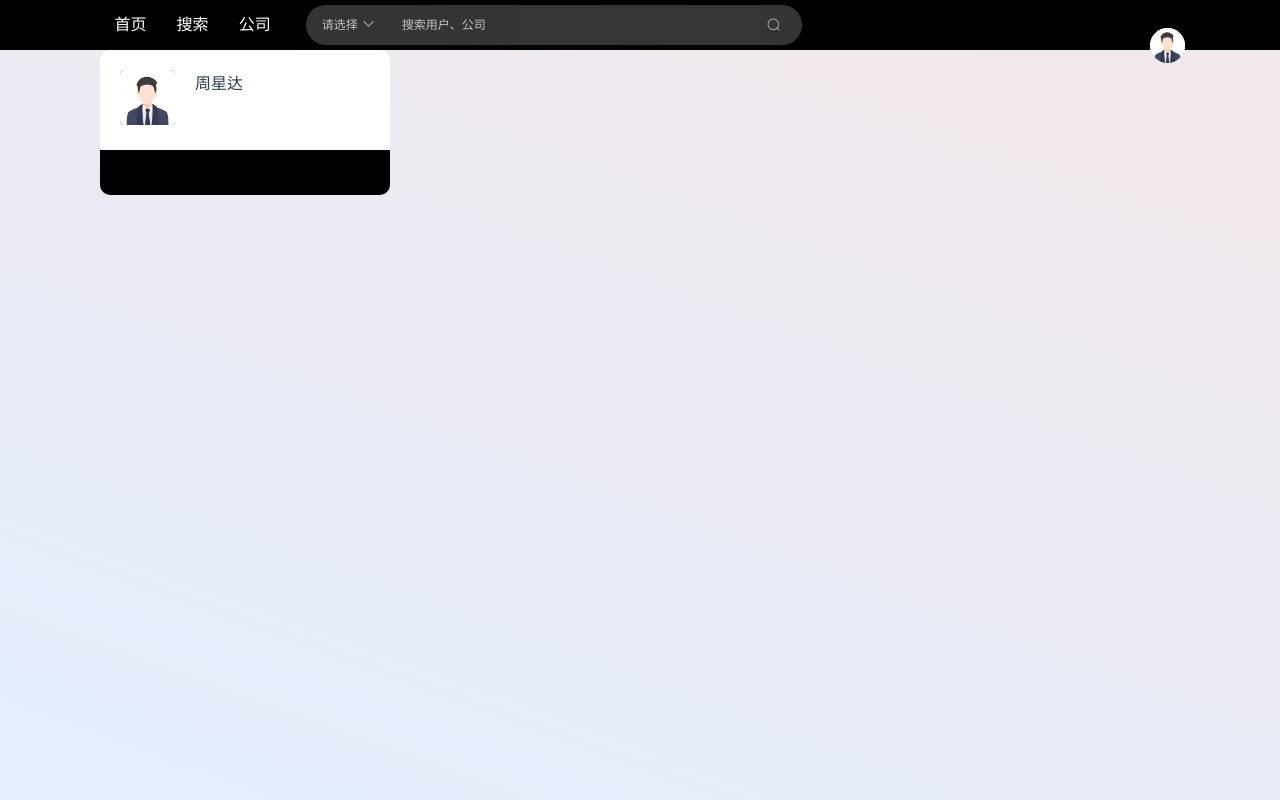
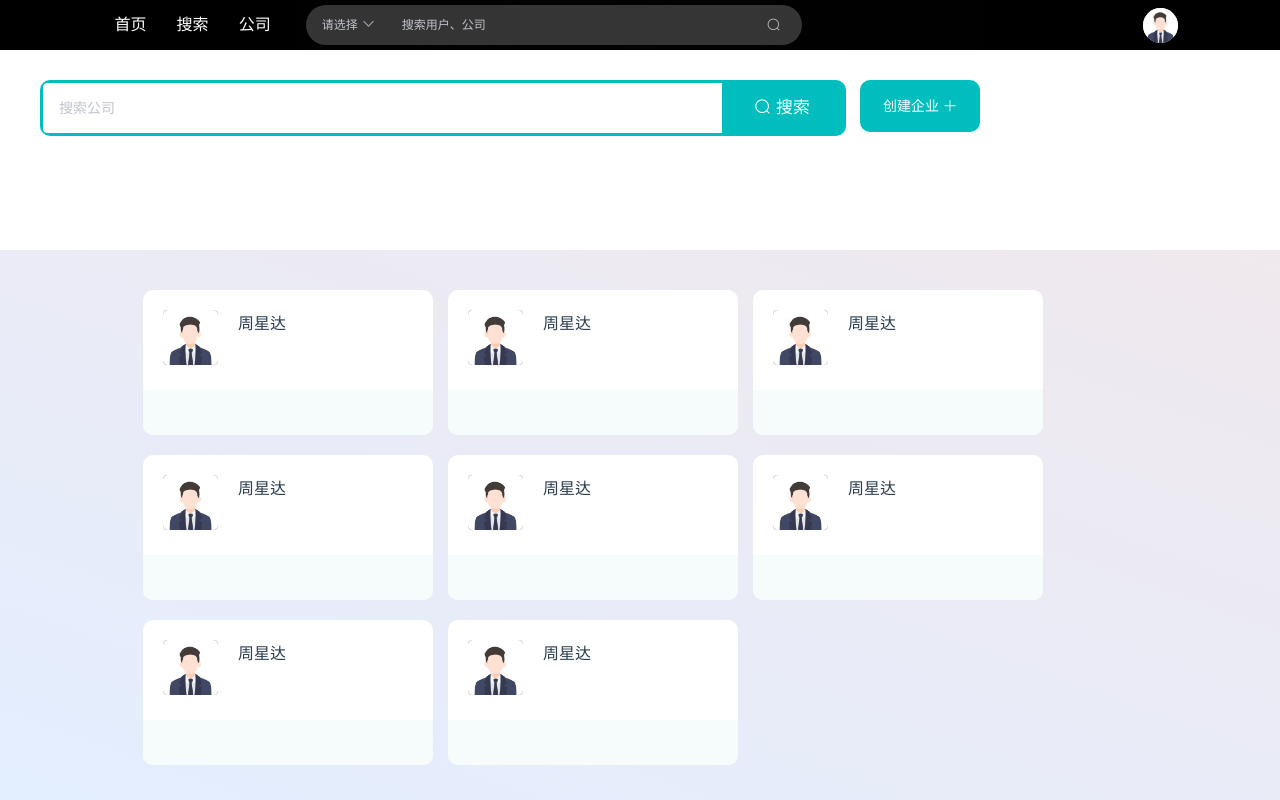
Before and after one commit to 2023-SE-13/24-SP-FrontEnd, a Vue app: page /aboutus in a window 1280 px wide. Built offline with nearby package versions, Linux system fonts and the light colour scheme.

Commit message:
实现搜索列表

```diff
--- a/src/components/CompanyUnit.vue
+++ b/src/components/CompanyUnit.vue
@@ -18,7 +18,7 @@ export default {
 }
 </script>
 
-<style lang="scss">
+<style lang="scss" scoped>
 .upper-box{
     height: 100px;
 }
@@ -26,9 +26,16 @@ export default {
     width: 290px;
     height: 145px;
     background-color: white;
-    margin-left:100px ;
+    // margin-left:100px ;
     border-radius: 10px;
     transition: 0.5s;
+    float: left;
+    // padding: 10px;
+    // margin-left: 20px;
+    // margin-top: 20px;
+    box-sizing: border-box;
+    margin-left: 15px;
+    margin-top: 20px;
 }
 
 .company-unit:hover{
@@ -45,7 +52,7 @@ export default {
 }
 .lower-box{
     height: 45px;
-    background-color: black;
+    background-color: #f6fcfc;
     border-radius: 0 0 10px 10px;
 }
 </style>
--- a/src/views/AboutView.vue
+++ b/src/views/AboutView.vue
@@ -1,6 +1,30 @@
 <template>
   <div class="about">
-    <CompanyUnit></CompanyUnit>
+    <div class="upper-bar">
+      <div class="search-bar">
+        <el-input placeholder="搜索公司" @input="allow" v-model="input" class="input-with-select">
+          <el-button slot="append" id="search-button" icon="el-icon-search" @click="Search" ref="button"
+            :disabled="NotAllowSearch">搜索 </el-button>
+        </el-input>
+      </div>
+      <div class="my-company">
+        <!-- 我的企业 -->
+        <el-button v-show="isInComp">我的企业 <i class="el-icon-office-building"></i></el-button>
+        <el-button v-show="!isInComp">创建企业 <i class="el-icon-plus"></i></el-button>
+      </div>
+    </div>
+    <div class="lower-bar">
+      <div class="company-container">
+        <CompanyUnit></CompanyUnit>
+        <CompanyUnit></CompanyUnit>
+        <CompanyUnit></CompanyUnit>
+        <CompanyUnit></CompanyUnit>
+        <CompanyUnit></CompanyUnit>
+        <CompanyUnit></CompanyUnit>
+        <CompanyUnit></CompanyUnit>
+        <CompanyUnit></CompanyUnit>
+      </div>
+    </div>
   </div>
 </template>
 <script>
@@ -8,10 +32,183 @@ import CompanyUnit from '../components/CompanyUnit.vue';
 export default {
   data() {
     return {
-
+      input: '',
+      NotAllowSearch: true,
+      isInComp: false
     }
+  },
+  methods: {
+    allow() {
+      if (this.input !== null && this.input !== '') {
+        this.$refs.button.$el.style.cursor = 'pointer'
+        this.NotAllowSearch = false
+      } else {
+        this.$refs.button.$el.style.cursor = 'not-allowed'
+        this.NotAllowSearch = true
+      }
+    },
   },
   components: { CompanyUnit }
 }
 </script>
-<style></style>
+<style lang="scss" scoped>
+.company-container {
+  width: 80%;
+
+  margin: 20px auto;
+  overflow: hidden;
+  justify-content: center;
+  box-sizing: border-box;
+}
+
+.upper-bar {
+  width: 100%;
+  height: 200px;
+  background-color: white;
+}
+
+.info-bar {
+  width: 100%;
+  height: 120px;
+  background: #00bebd;
+}
+
+.img-container {
+  display: block;
+  width: 100%;
+  height: 435px;
+  /* background-image: url("../assets/bg.webp"); */
+  /* float: left; */
+  position: relative;
+}
+
+.search-bar {
+  margin: 40px -600px;
+  float: left;
+  position: absolute;
+  left: 50%;
+  top: 5%;
+  border: solid 3px #00bebd;
+  border-radius: 10px;
+}
+
+.my-company {
+  float: right;
+  margin-top: 30px;
+  margin-right: 300px;
+  border: solid 3px #00bebd;
+  border-radius: 10px;
+  transition: 0.5s;
+}
+
+.my-company:hover {
+  box-shadow: 10px 10px 20px 0px rgba(98, 92, 92, 0.3);
+}
+
+.my-company .el-button {
+  padding: 16px 20px;
+  color: #fff;
+  border-radius: 5px;
+  background-color: #00bebd;
+  border: none;
+}
+
+.el-button+.el-button {
+  margin-left: 0;
+}
+
+/* .img-container .el-select .el-input {
+    width: 500px;
+    height: 100px;
+} */
+
+.input-with-select {
+  width: 800px;
+  height: 50px;
+  flex-grow: 1;
+}
+
+
+.select-right {
+  margin-left: 20px;
+}
+
+/deep/.el-select {
+  width: 130px;
+  border-radius: 10px;
+}
+
+/deep/.el-input__inner {
+  height: 50px;
+  /* width: 100px;` */
+}
+
+.input-with-select .el-input-group__prepend {
+  background-color: #fff;
+  /* border-radius: 5px; */
+
+}
+
+#pro-search {
+  display: inline-block;
+  margin-right: 40px;
+  background-color: #fff;
+  color: rgba(47, 58, 145, .8) !important;
+  font-size: larger;
+}
+
+#search-button {
+  border-color: #fff;
+  background-color: #00bebd !important;
+  color: #fff;
+  /* border-radius: 0; */
+  padding: 16px 20px;
+  width: 120px;
+  font-size: larger;
+  border-radius: 10px;
+  border: none;
+
+}
+
+/deep/.el-input-group__append {
+  background-color: #00bebd;
+  border-color: #00bebd;
+}
+
+/deep/.el-input__inner {
+  border-color: #fff;
+}
+
+/deep/.el-input-group__prepend {
+  background-color: #fff;
+  border-color: #fff;
+  border-radius: 5px;
+}
+
+.select /deep/.el-input__inner::placeholder {
+  color: rgba(47, 58, 145, .8) !important;
+  font-weight: 500;
+  text-align: center;
+}
+
+/deep/.el-select {
+  /* border-right: 1px solid blue; */
+  position: relative;
+
+}
+
+
+/deep/.el-select::after {
+  content: '';
+  position: absolute;
+  top: 25%;
+  /* 调整分隔线位置，这里设置为盒子高度的一半 */
+  right: 0;
+  height: 50%;
+  /* 设置分隔线的高度为盒子高度的一半 */
+  width: 2px;
+  /* 设置分隔线的宽度 */
+  background-color: #d6dbe3;
+  /* 设置分隔线颜色 */
+}
+</style>
--- a/src/views/HomePage.vue
+++ b/src/views/HomePage.vue
@@ -9,8 +9,6 @@
                     <el-select class="select" v-model="select" slot="prepend" placeholder="请选择">
                         <el-option label="用户" value="1"></el-option>
                         <el-option label="公司" value="2"></el-option>
-                        <!-- <el-option label="作者" value="3"></el-option>
-                        <el-option label="学者" value="4"></el-option> -->
                     </el-select>
                     <!-- <el-select class="select select-right" v-model="select2" slot="prepend" placeholder="请选择">
                         <el-option label="精确" value="1"></el-option>
```
